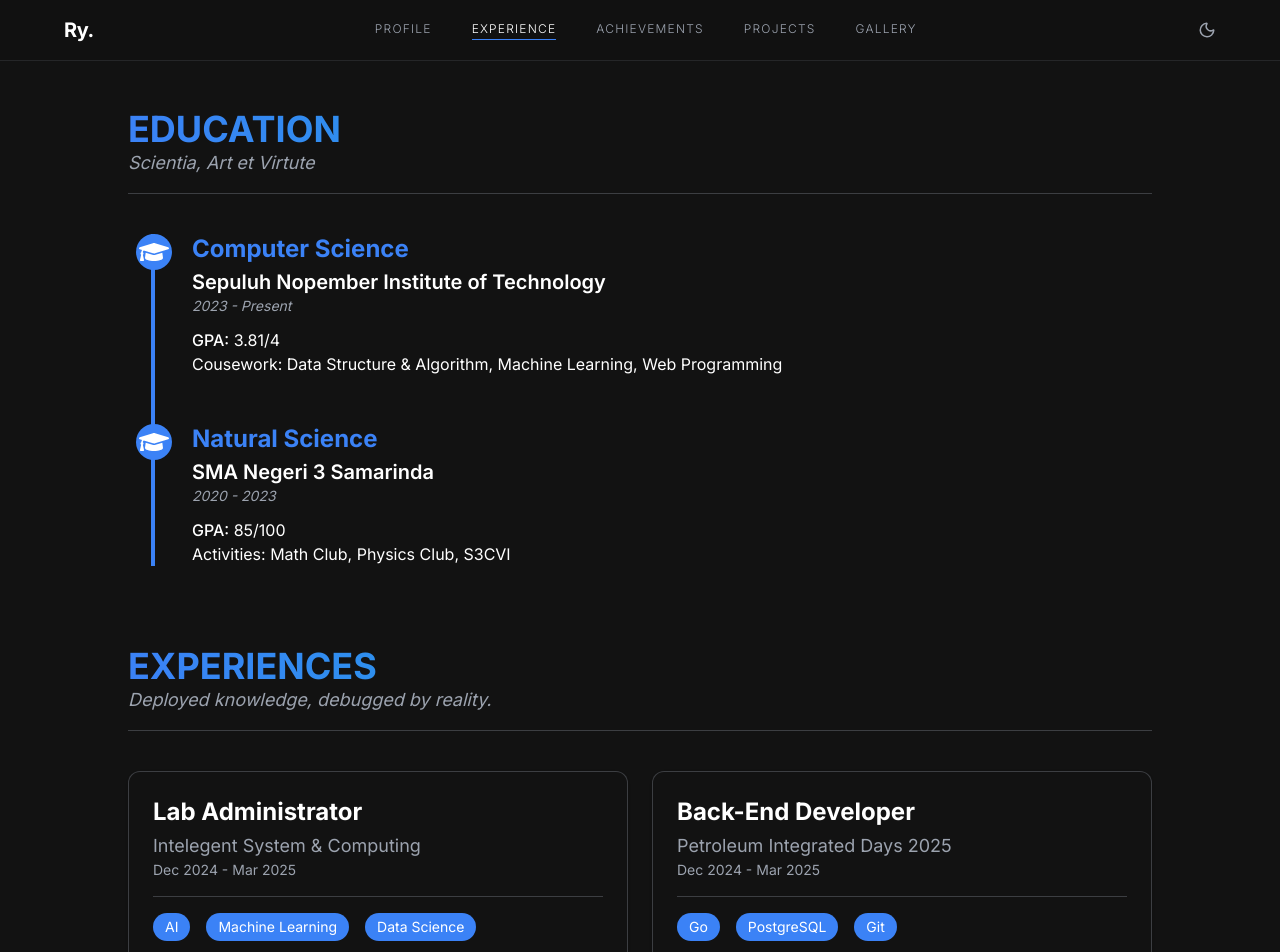
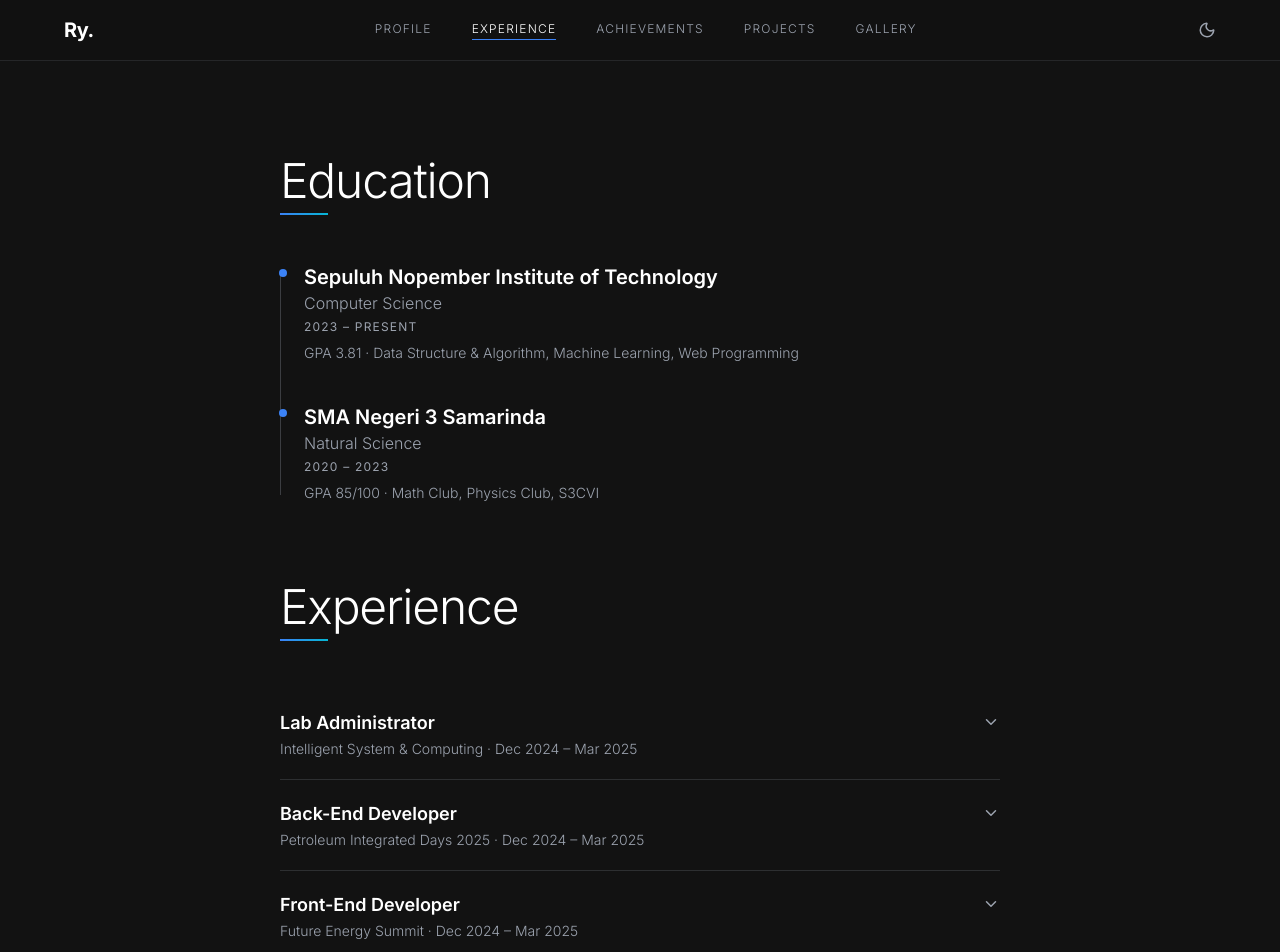
Before and after one commit to rynfkn/ryanfikri, a React (Vite) app: page /experiences in a window 1280 px wide. Shown: the top 952 px of the page. Built offline with nearby package versions, Linux system fonts and the light colour scheme.

Commit message:
feat: redesign Experience with accordion cards and minimal timeline

```diff
--- a/src/pages/Experience.jsx
+++ b/src/pages/Experience.jsx
@@ -1,20 +1,25 @@
-import { FaGraduationCap } from 'react-icons/fa';
+import { useState } from 'react';
+import { motion, AnimatePresence } from 'framer-motion';
+import { ChevronDown } from 'lucide-react';
+import FadeIn from '../components/FadeIn';
 
 export default function Experience() {
+  const [openIndex, setOpenIndex] = useState(null);
+
   const experiences = [
     {
       position: "Lab Administrator",
-      timeline: "Dec 2024 - Mar 2025",
-      institution: "Intelegent System & Computing",
+      timeline: "Dec 2024 – Mar 2025",
+      institution: "Intelligent System & Computing",
       skills: ["AI", "Machine Learning", "Data Science"],
       jobdesk: [
-        "Making a course on Unsupervised Learning",
-        "Participated in social community activities to teach sratch programming to elementary student"
+        "Created a course on Unsupervised Learning for lab members.",
+        "Participated in community outreach to teach Scratch programming to elementary school students.",
       ],
     },
     {
       position: "Back-End Developer",
-      timeline: "Dec 2024 - Mar 2025",
+      timeline: "Dec 2024 – Mar 2025",
       institution: "Petroleum Integrated Days 2025",
       skills: ["Go", "PostgreSQL", "Git"],
       jobdesk: [
@@ -23,7 +28,7 @@ export default function Experience() {
     },
     {
       position: "Front-End Developer",
-      timeline: "Dec 2024 - Mar 2025",
+      timeline: "Dec 2024 – Mar 2025",
       institution: "Future Energy Summit",
       skills: ["Next.js", "TailwindCSS", "Git"],
       jobdesk: [
@@ -32,136 +37,110 @@ export default function Experience() {
     },
     {
       position: "Problem Setter",
-      timeline: "Aug 2024 - Nov 2024",
+      timeline: "Aug 2024 – Nov 2024",
       institution: "Schematics National Logic Competition",
       skills: ["Logic", "Mathematics", "Critical Thinking"],
       jobdesk: [
-        "Designed complex problem statements for national-level competition.",
+        "Designed complex problem statements for a national-level logic competition.",
         "Tested algorithmic solutions for fairness and difficulty balance.",
-        "Worked with academic team to ensure question clarity.",
+        "Collaborated with the academic team to ensure question clarity.",
       ],
     },
   ];
 
   return (
-    <div className="flex flex-col items-center justify-center min-h-screen py-12 px-6 text-[var(--color-text)] bg-[var(--color-base)] transition-colors duration-300">
+    <div className="min-h-screen bg-[var(--color-base)] text-[var(--color-text)] transition-colors duration-300">
+      <div className="max-w-3xl mx-auto px-6 py-24">
 
-      <div className="w-full max-w-5xl mb-16">
-        <div className='items-center mb-10 border-b border-[var(--color-muted)]/30 pb-4'>
-          <h1 className="text-4xl font-bold text-gradient">
-            EDUCATION
-          </h1>
-          <p className='text-lg italic text-[var(--color-muted)]'>Scientia, Art et Virtute</p>
+        {/* Education */}
+        <FadeIn>
+          <div className="mb-20">
+            <h1 className="text-5xl font-light tracking-tight mb-2">Education</h1>
+            <div className="h-0.5 w-12 bg-gradient mb-12"></div>
+
+            <div className="relative pl-6">
+              <div className="absolute left-0 top-2 bottom-2 w-px bg-[var(--color-muted)]/30"></div>
+
+              <div className="space-y-10">
+                <div className="relative">
+                  <div className="absolute left-[-25px] top-1.5 w-2 h-2 rounded-full bg-[var(--color-primary)]"></div>
+                  <p className="text-xl font-semibold">Sepuluh Nopember Institute of Technology</p>
+                  <p className="font-light text-[var(--color-muted)]">Computer Science</p>
+                  <p className="text-xs uppercase tracking-widest text-[var(--color-muted)] mt-1 mb-2">2023 – Present</p>
+                  <p className="text-sm text-[var(--color-muted)] font-light">GPA 3.81 · Data Structure & Algorithm, Machine Learning, Web Programming</p>
                 </div>
 
-        <div className='relative pl-8 md:pl-12'>
-          <div className='absolute left-[15px] md:left-[23px] top-0 bottom-0 w-1 bg-[var(--color-primary)]'></div>
-          <div className='space-y-12'>
-
-            <div className='relative'>
-              <div className='absolute left-[-32px] md:left-[-40px] top-0 w-9 h-9 bg-[var(--color-primary)] rounded-full flex items-center justify-center'>
-                <FaGraduationCap className="text-3xl text-white" />
-              </div>
-              <div className='ml-4 mb-4'>
-                <h1 className='text-2xl font-bold leading-tight text-[var(--color-primary)]'>Computer Science</h1>
-                <p className="text-xl font-semibold mt-1">Sepuluh Nopember Institute of Technology</p> <p className="text-sm text-[var(--color-muted)] italic mb-3">2023 - Present</p>
-
-                <p className="text-base mt-2"> <span className="font-medium">GPA:</span> 3.81/4 </p>
-
-                <p className="text-base"> <span className=''>Cousework:</span> Data Structure & Algorithm, Machine Learning, Web Programming </p>
-              </div>
-            </div>
-            <div className='relative'>
-              <div className='absolute left-[-32px] md:left-[-40px] top-0 w-9 h-9 bg-[var(--color-primary)] rounded-full flex items-center justify-center'>
-                <FaGraduationCap className="text-3xl text-white" />
-              </div>
-              <div className='ml-4 mb-4'>
-                <h1 className='text-2xl font-bold leading-tight text-[var(--color-primary)]'>Natural Science</h1>
-                <p className="text-xl font-semibold mt-1">SMA Negeri 3 Samarinda</p> <p className="text-sm text-[var(--color-muted)] italic mb-3">2020 - 2023</p>
-
-                <p className="text-base mt-2"> <span className="font-medium">GPA:</span> 85/100 </p>
-
-                <p className="text-base"> <span className=''>Activities:</span> Math Club, Physics Club, S3CVI </p>
-              </div>
-            </div>
-
+                <div className="relative">
+                  <div className="absolute left-[-25px] top-1.5 w-2 h-2 rounded-full bg-[var(--color-primary)]"></div>
+                  <p className="text-xl font-semibold">SMA Negeri 3 Samarinda</p>
+                  <p className="font-light text-[var(--color-muted)]">Natural Science</p>
+                  <p className="text-xs uppercase tracking-widest text-[var(--color-muted)] mt-1 mb-2">2020 – 2023</p>
+                  <p className="text-sm text-[var(--color-muted)] font-light">GPA 85/100 · Math Club, Physics Club, S3CVI</p>
                 </div>
               </div>
             </div>
+          </div>
+        </FadeIn>
 
-      <div className='w-full max-w-5xl mb-16'>
-        <div className='items-center mb-10 border-b border-[var(--color-muted)]/30 pb-4'>
-          <h1 className="text-4xl font-bold text-gradient">
-            EXPERIENCES
-          </h1>
-          <p className='text-lg italic text-[var(--color-muted)]'>Deployed knowledge, debugged by reality.</p>
+        {/* Experience accordion */}
+        <FadeIn delay={0.1}>
+          <div>
+            <h1 className="text-5xl font-light tracking-tight mb-2">Experience</h1>
+            <div className="h-0.5 w-12 bg-gradient mb-12"></div>
+
+            <div>
+              {experiences.map((exp, index) => (
+                <div key={index} className="border-b border-[var(--color-muted)]/20">
+                  <button
+                    className="w-full py-5 flex justify-between items-start text-left cursor-pointer"
+                    onClick={() => setOpenIndex(openIndex === index ? null : index)}
+                  >
+                    <div>
+                      <p className="font-semibold text-lg">{exp.position}</p>
+                      <p className="text-sm text-[var(--color-muted)] font-light mt-0.5">
+                        {exp.institution} · {exp.timeline}
+                      </p>
                     </div>
+                    <ChevronDown
+                      size={18}
+                      className={`mt-1 shrink-0 text-[var(--color-muted)] transition-transform duration-300 ${
+                        openIndex === index ? 'rotate-180' : ''
+                      }`}
+                    />
+                  </button>
 
-        <div className='relative grid grid-cols-1 md:grid-cols-2 gap-6 md:gap-y-12'>
-          {experiences.map((exp, index) => (
-
-            <div
-              key={index}
-              className='relative group transition-all duration-500'
+                  <AnimatePresence initial={false}>
+                    {openIndex === index && (
+                      <motion.div
+                        initial={{ height: 0, opacity: 0 }}
+                        animate={{ height: 'auto', opacity: 1 }}
+                        exit={{ height: 0, opacity: 0 }}
+                        transition={{ duration: 0.3 }}
+                        className="overflow-hidden"
                       >
-              <div className='bg-[var(--color-base)] p-6 rounded-xl border border-[var(--color-muted)]/30 shadow-sm'>
-                <h1 className='text-2xl font-bold mb-1'>{exp.position}</h1>
-                <p className='text-lg text-[var(--color-muted)]'>{exp.institution}</p>
-                <p className='text-sm text-[var(--color-muted)] mb-4'>{exp.timeline}</p>
-
-
-                <div className='flex flex-wrap gap-4 pt-4 border-t border-[var(--color-muted)]/30'>
-                  {exp.skills.map((skill, i) => (
-                    <span
-                      key={i}
-                      className='text-sm px-3 py-1 rounded-full bg-[var(--color-primary)]'>
-                      {skill}
-                    </span>
-                  ))}
-                </div>
-              </div>
-
-              <div className='absolute top-0 left-0 right-0 bg-[var(--color-base)] rounded-xl border border-[var(--color-muted)]/30 hover:border-[var(--color-primary)] p-6 opacity-0 invisible pointer-events-none group-hover:opacity-100 group-hover:visible group-hover:pointer-events-auto transition-all duration-500 z-20 shadow-lg'>
-                <h1 className='text-2xl font-bold mb-1'>{exp.position}</h1>
-                <p className='text-lg text-[var(--color-muted)]'>{exp.institution}</p>
-                <p className='text-sm text-[var(--color-muted)] mb-3'>{exp.timeline}</p>
-
-                <div className='mb-4'>
-
-                  <h2
-                    className='text-lg font-semibold mb-4 text-[var(--color-primary)]'
-                  >
-                    Responsibilities:
-                  </h2>
-
-
-                  <ul className='list-disc text-sm pl-5 space-y-2 text-[var(--color-muted)]'>
+                        <div className="pb-6">
+                          <ul className="space-y-2 mb-4">
                             {exp.jobdesk.map((job, i) => (
-                      <li
-                        key={i}
-                        className='leading-relaxed'
-                      >
+                              <li key={i} className="text-sm text-[var(--color-muted)] font-light leading-relaxed flex gap-3">
+                                <span className="shrink-0 mt-2 w-1 h-1 rounded-full bg-[var(--color-muted)]/50"></span>
                                 {job}
                               </li>
                             ))}
                           </ul>
+                          <p className="text-xs uppercase tracking-widest text-[var(--color-muted)]">
+                            {exp.skills.join(' · ')}
+                          </p>
                         </div>
-
-                <div className='flex flex-wrap gap-2 pt-2 border-t border-[var(--color-muted)]/30'>
-                  {exp.skills.map((skill, i) => (
-                    <span
-                      key={i}
-                      className='text-sm px-3 py-1 rounded-full bg-[var(--color-primary)]'
-                    >{skill}
-                    </span>
-                  ))}
-                </div>
-              </div>
-              <div className="h-0 group-hover:h-64 transition-all duration-500"></div>
+                      </motion.div>
+                    )}
+                  </AnimatePresence>
                 </div>
               ))}
             </div>
           </div>
+        </FadeIn>
+
+      </div>
     </div>
   );
 }
```
Lines whose indentation alone changed are shown as unchanged.
